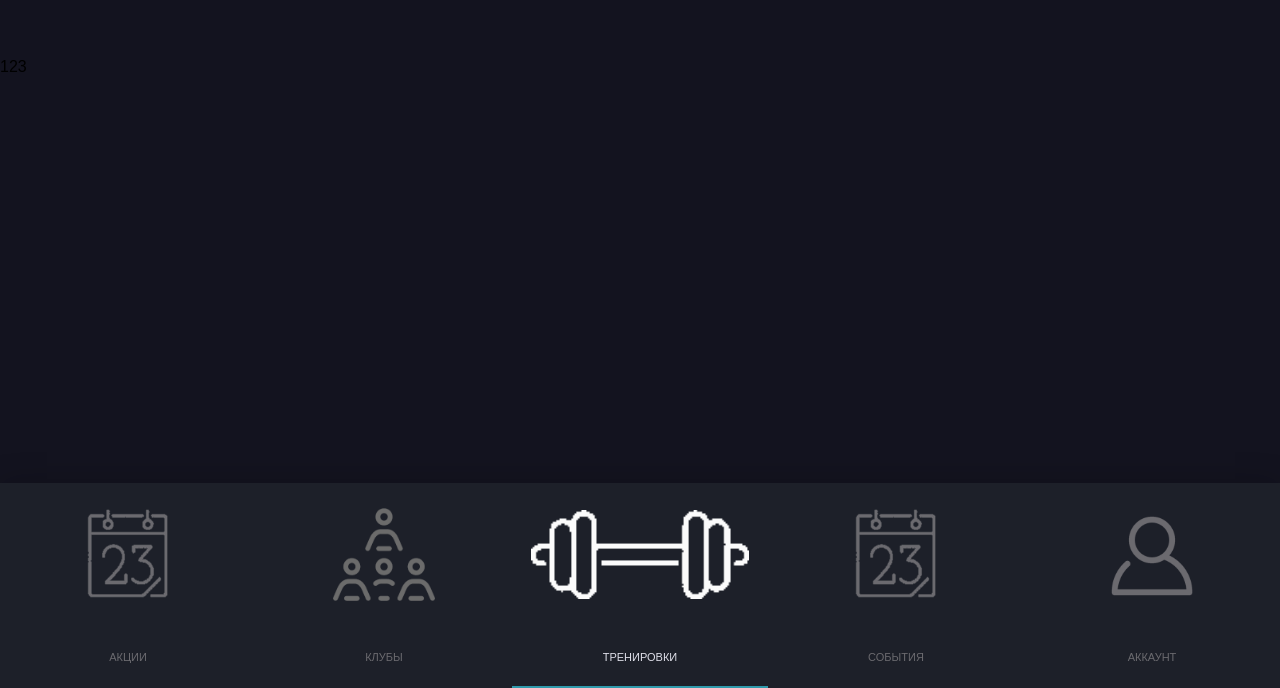
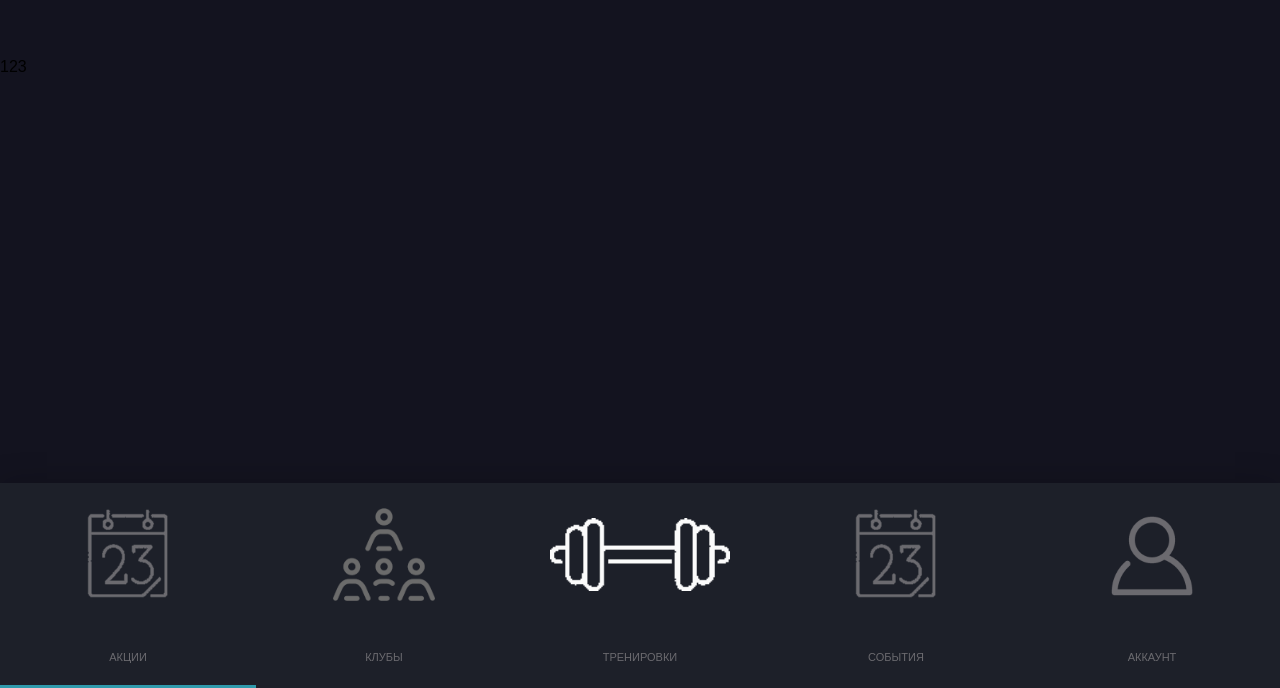
Before and after one commit to MicrofoxTeam/webgym-frontend, a Vue app: page /#/ in a window 1280 px wide. Shown: the part 112-800 px from the top of the page. Built offline with nearby package versions, Linux system fonts and the light colour scheme.

Commit message:
Полсностью готовое нижнее меню

```diff
--- a/src/components/Menu.vue
+++ b/src/components/Menu.vue
@@ -1,35 +1,45 @@
 <template>
   <div class="menu shadow-block">
-    <div class="menu_button">
+    <router-link to="/promotions">
+      <div class="menu_button" v-bind:class="{active: currentRoute === 'promotions' }">
         <div class="menu_image">
           <img src="../assets/calendar.png">
         </div>
         <p class="noselect">АКЦИИ</p>
       </div>
-    <div class="menu_button">
+    </router-link>
+    <router-link to="/clubs">
+      <div class="menu_button" v-bind:class="{active: currentRoute === 'clubs' }">
         <div class="menu_image">
           <img src="../assets/group.png">
         </div>
         <p class="noselect">КЛУБЫ</p>
       </div>
-    <div class="menu_button active">
+    </router-link>
+    <router-link to="/training">
+      <div class="menu_button" v-bind:class="{active: currentRoute === 'training' }">
         <div class="menu_image">
           <img src="../assets/training.png">
         </div>
         <p class="noselect">ТРЕНИРОВКИ</p>
       </div>
-    <div class="menu_button">
+    </router-link>
+    <router-link to="/events">
+      <div class="menu_button" v-bind:class="{active: currentRoute === 'events' }">
         <div class="menu_image">
           <img src="../assets/calendar.png">
         </div>
         <p class="noselect">СОБЫТИЯ</p>
       </div>
-    <div class="menu_button">
+    </router-link>
+    <router-link to="/account">
+      <div class="menu_button" v-bind:class="{active: currentRoute === 'account' }">
         <div class="menu_image">
           <img src="../assets/person.png">
         </div>
         <p class="noselect">АККАУНТ</p>
       </div>
+    </router-link>
     <div class="active-line"></div>
   </div>
 </template>
@@ -39,6 +49,11 @@ export default {
   name: 'Menu',
   data () {
     return {
+    }
+  },
+  computed: {
+    currentRoute: function () {
+      return this.$route.name
     }
   }
 }
@@ -65,7 +80,7 @@ export default {
       z-index: 3;
       .menu_image {
         height: calc(100% / 2.22);
-        max-width: 85%;
+        max-width: 70%;
         img {
           width: 100%;
           height: 100%;
@@ -77,10 +92,22 @@ export default {
         color: $secondary-color;
         transition: .3s $cubic_bezier;
       }
+    }
+
+    .active-line {
+      transition: .3s $cubic_bezier;
+      width: 20vw;
+      height: 3px;
+      background-color: $accent-color;
+      position: absolute;
+      bottom: 0;
+      left: 0;
+      z-index: 4;
+    }
 
     @for $i from 1 through 5 {
-        &:nth-child(#{$i}).active {
-          p {
+      :nth-child(#{$i}).router-link-active {
+        .menu_button p {
           color: $text-color;
         }
 
@@ -90,16 +117,4 @@ export default {
       }
     }
   }
-
-    .active-line {
-      transition: .3s $cubic_bezier;
-      width: 20vw;
-      height: 2px;
-      background-color: $accent-color;
-      position: absolute;
-      bottom: 0;
-      left: 0;
-      z-index: 4;
-    }
-  }
 </style>
--- a/src/main.scss
+++ b/src/main.scss
@@ -86,3 +86,7 @@ input {
 .shadow-block {
   box-shadow: 0px 0px 30px 0px rgba(0, 0, 0, 0.2);
 }
+
+a {
+    text-decoration: none;
+}
--- a/src/router/index.js
+++ b/src/router/index.js
@@ -2,7 +2,6 @@ import Vue from 'vue'
 import Router from 'vue-router'
 import Register from '@/components/Register'
 import Training from '@/components/Training'
-import Menu from '@/components/Menu'
 import Create from '@/components/Create'
 
 Vue.use(Router)
```
Lines whose indentation alone changed are shown as unchanged.
